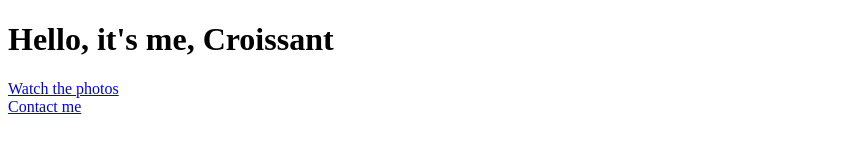
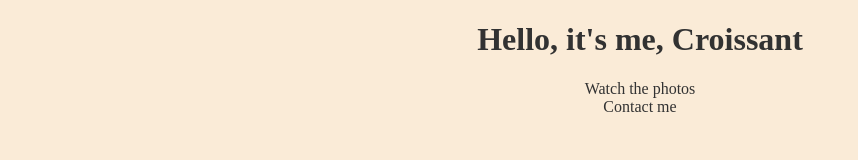
Before and after one commit to Maryna-ym/Croissant, a plain HTML site: page index.html in a window 1280 px wide. Shown: the whole page, without its empty margins (0-858 px from the left). Drawn offline with Linux system fonts and the light colour scheme.

Commit message:
Added style

```diff
--- a/src/style.css
+++ b/src/style.css
@@ -1,4 +1,19 @@
+body {
+  text-align: center;
+  background-color: antiquewhite;
+  color: rgb(50, 50, 50);
+}
+
 .croissant-img {
   max-width: 500px;
   height: auto;
 }
+
+a {
+  text-decoration: none;
+  color: rgb(50, 50, 50);
+}
+
+a:hover {
+  text-decoration: underline;
+}
```
